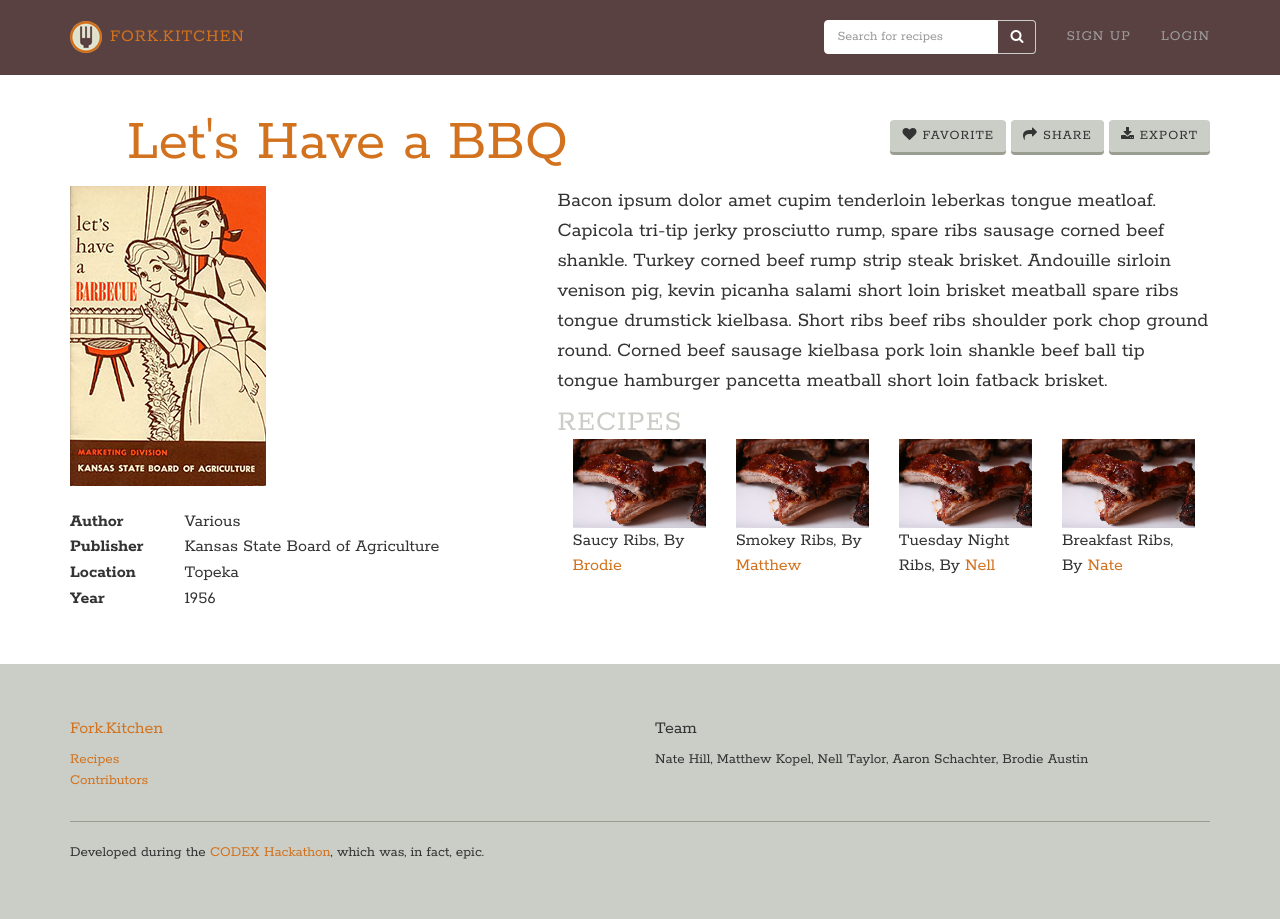
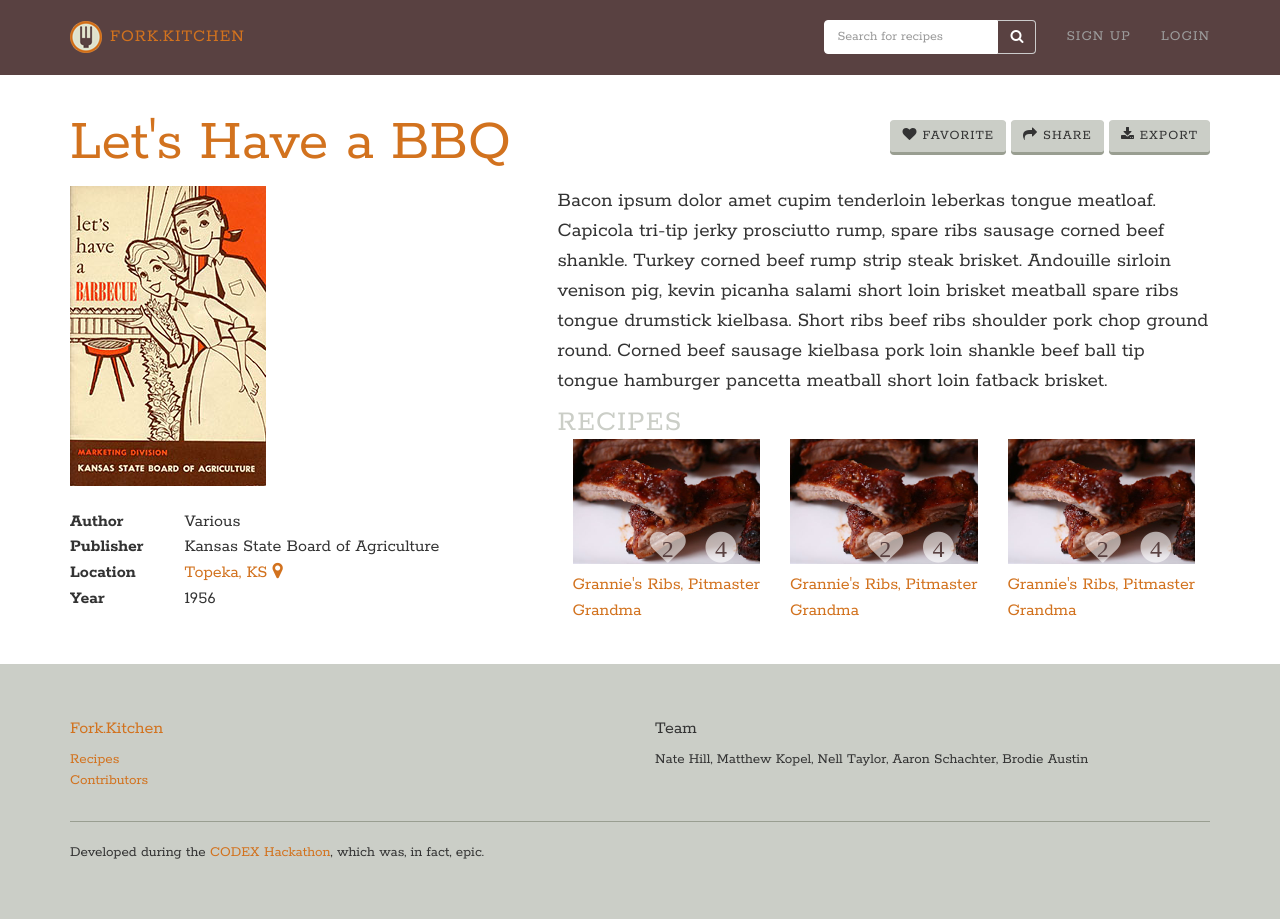
Before and after one commit to forkKitchen/prototype, a Jekyll site: the page built from cookbooks/index.html, in a window 1280 px wide. Built offline with Jekyll 4.4.1, drawn with Linux system fonts in a browser that asks for light colours; nearby versions of some CDN libraries.

Commit message:
Styling fixes for consistency

```diff
--- a/assets/css/styles.css
+++ b/assets/css/styles.css
@@ -7,10 +7,6 @@ html,body{
 body{
   padding-top: 6rem;
   font-family: 'Rokkitt', serif;
-}
-
-header{
-  text-align: center;
 }
 
 h1,h2,h3,h4,h5,h6{
@@ -37,6 +33,10 @@ a:hover{
 figcaption{
   font-size: .8rem;
   font-style: italic;
+}
+
+.container.home{
+  text-align: center;
 }
 
 /*bootstrap overrides*/
--- a/cookbooks/index.html
+++ b/cookbooks/index.html
@@ -26,7 +26,7 @@ show_fork: false
           <ul class="meta-details">
             <li><span class="meta-label"><strong>Author</strong></span> <span class="meta-value">Various</span></li>
             <li><span class="meta-label"><strong>Publisher</strong></span> <span class="meta-value">Kansas State Board of Agriculture</span></li>
-            <li><span class="meta-label"><strong>Location</strong></span> <span class="meta-value">Topeka</span></li>
+            <li><span class="meta-label"><strong>Location</strong></span> <span class="meta-value"><a href="#">Topeka, KS <i class="fa fa-map-marker"></i></span></a></li>
             <li><span class="meta-label"><strong>Year</strong></span> <span class="meta-value">1956</span></li>
           </ul>
         </div>
@@ -35,21 +35,61 @@ show_fork: false
               <div class="col-md-7">
           <p class="description">Bacon ipsum dolor amet cupim tenderloin leberkas tongue meatloaf. Capicola tri-tip jerky prosciutto rump, spare ribs sausage corned beef shankle. Turkey corned beef rump strip steak brisket. Andouille sirloin venison pig, kevin picanha salami short loin brisket meatball spare ribs tongue drumstick kielbasa. Short ribs beef ribs shoulder pork chop ground round. Corned beef sausage kielbasa pork loin shankle beef ball tip tongue hamburger pancetta meatball short loin fatback brisket.</p>
       	<h2>Recipes</h2>
-          <div class="col-md-3">
-        	<img src="{{ site.baseurl }}/assets/img/ribs.jpg" class="img-responsive">
-        	<p>Saucy Ribs, By <a href="../users">Brodie</a></p>
-        </div>
-        <div class="col-md-3">
-        	<img src="{{ site.baseurl }}/assets/img/ribs.jpg" class="img-responsive">
-        	<p>Smokey Ribs, By <a href="../users">Matthew</a></p>
-        </div>
-        <div class="col-md-3">
-        	<img src="{{ site.baseurl }}/assets/img/ribs.jpg" class="img-responsive">
-        	<p>Tuesday Night Ribs, By <a href="../users">Nell</a></p>
-        </div>
-        <div class="col-md-3">
-        	<img src="{{ site.baseurl }}/assets/img/ribs.jpg" class="img-responsive">
-        	<p>Breakfast Ribs, By <a href="../users">Nate</a></p>
+        	<div class="col-md-4">
+              <figure>
+                <a href="recipes/index.html"><img src="/assets/img/ribs.jpg" class="img-responsive"></a>
+              </figure>
+              <div class="thumb rating col-md-12">
+                <span class="fa-stack fa-lg">
+                  <i class="thumb fa fa-heart fa-stack-2x"></i>
+                  <i class="fa fa-stack-1x">2</i>
+                </span>
+                <span class="fa-stack fa-lg">
+                  <i class="thumb fa fa-circle fa-stack-2x"></i>
+                  <i class="fa fa-stack-1x">4</i>
+                </span>
+              </div>
+              <div class="thumb caption">
+                <a href="recipes/index.html"><p>Grannie's Ribs, Pitmaster Grandma</p></a>
+              </div>
+            </div>
+            <div class="col-md-4">
+              <figure>
+                <a href="recipes/index.html"><img src="/assets/img/ribs.jpg" class="img-responsive"></a>
+              </figure>
+              <div class="thumb rating col-md-12">
+                <span class="fa-stack fa-lg">
+                  <i class="thumb fa fa-heart fa-stack-2x"></i>
+                  <i class="fa fa-stack-1x">2</i>
+                </span>
+                <span class="fa-stack fa-lg">
+                  <i class="thumb fa fa-circle fa-stack-2x"></i>
+                  <i class="fa fa-stack-1x">4</i>
+                </span>
+              </div>
+              <div class="thumb caption">
+                <a href="recipes/index.html"><p>Grannie's Ribs, Pitmaster Grandma</p></a>
+              </div>
+            </div>
+            <div class="col-md-4">
+              <figure>
+               <a href="recipes/index.html"><img src="/assets/img/ribs.jpg" class="img-responsive"></a>
+              </figure>
+              <div class="thumb rating col-md-12">
+                <span class="fa-stack fa-lg">
+                  <i class="thumb fa fa-heart fa-stack-2x"></i>
+                  <i class="fa fa-stack-1x">2</i>
+                </span>
+                <span class="fa-stack fa-lg">
+                  <i class="thumb fa fa-circle fa-stack-2x"></i>
+                  <i class="fa fa-stack-1x">4</i>
+                </span>
+              </div>
+              <div class="thumb caption">
+                <a href="recipes/index.html"><p>Grannie's Ribs, Pitmaster Grandma</p></a>
+              </div>
+            </div>
+          </div>
         </div>
       </section>
     </div>
--- a/index.html
+++ b/index.html
@@ -3,7 +3,7 @@ layout: base
 title: "Fork.Kitchen | Recipe Version Control"
 ---
   <header>
-    <div class="container">
+    <div class="container home">
       <div class="row">
         <div class="col-md-12">
           <figure>
@@ -33,7 +33,7 @@ title: "Fork.Kitchen | Recipe Version Control"
                   <i class="fa fa-stack-1x">4</i>
                 </span>
               </div>
-              <div class="thumb caption home home">
+              <div class="thumb caption home">
                 <a href="recipes/index.html"><p>Grannie's Ribs, Pitmaster Grandma</p></a>
               </div>
             </div>
--- a/recipes/forking/index.html
+++ b/recipes/forking/index.html
@@ -6,7 +6,7 @@ title: "Forking Recipe"
   <div class="row">
     <div class="col-md-6 col-md-offset-3">
       <div class="alert alert-info forked-recipe">
-          <p><i class="fa fa-cutlery"></i> You are forking <a href="{{ site.baseurl }}/recipes" target="_blank" class="alert-link">Recipe 1</a> by Author </p>
+          <p><i class="fa fa-cutlery"></i> You are forking <a href="{{ site.baseurl }}/recipes" target="_blank" class="alert-link">Grannie's Ribs</a> by Pitmaster Grandma </p>
       </div>
       <h1>Edit your recipe</h1>
       <p>Edit your version of the recipe or (or come back later once you have all of the details).</p>
--- a/recipes/index.html
+++ b/recipes/index.html
@@ -24,8 +24,9 @@ title: "Recipes"
             <figcaption>https://www.flickr.com/photos/galant/2743643789</figcaption>
           </figure>
           <ul class="meta-details">
-            <li><span class="meta-label">Contributor</span> <span class="meta-value"><a href="{{ site.baseurl }}/contributors">Contributor</a></span></li>
-            <li><span class="meta-label">Cookbook</span> <span class="meta-value cookbook"><a href="#">Ladies Auxilary Cookbook</a></span></li>
+            <li><span class="meta-label">Author</span> <span class="meta-value">Pitmaster Grandma</a></span></li>
+            <li><span class="meta-label">Contributor</span> <span class="meta-value"><a href="{{ site.baseurl }}/contributors">Ribsburg Library</a></span></li>
+            <li><span class="meta-label">Cookbook</span> <span class="meta-value cookbook"><a href="{{ site.baseurl }}/cookbooks">Let's Have a BBQ</a></span></li>
             <li><span class="meta-label">Location</span> <span class="meta-value"><a href="#">TBD <i class="fa fa-map-marker"></i></a></span></li>
             <li><span class="meta-label">Variation</span> <span class="meta-value"><a href="#">Family Variation</a></span></li>
           </ul>
```
